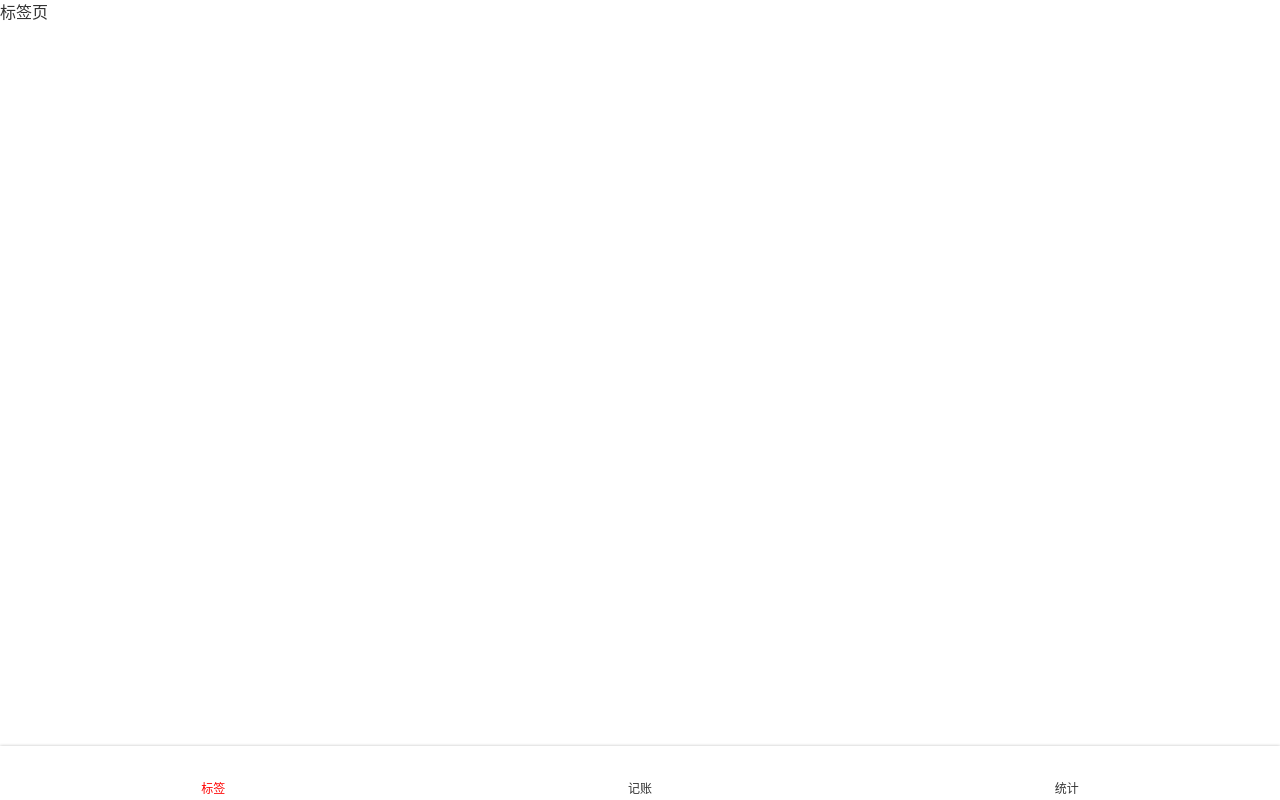
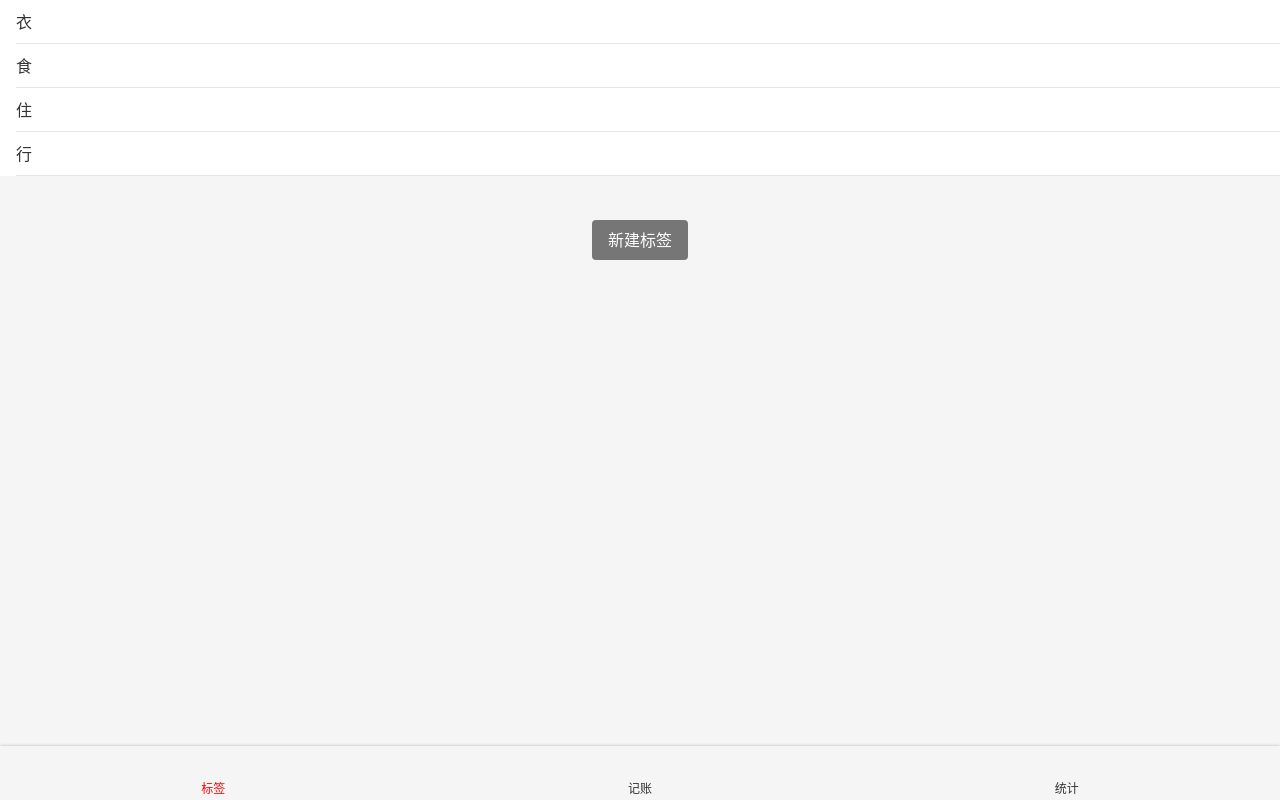
Before and after one commit to Layouwen/yixin-money-vue, a Vue app: page /#/labels in a window 1280 px wide. Built offline with nearby package versions, Linux system fonts and the light colour scheme; the HTML template or start-up script is replaced by a standard one.

Commit message:
大概完成Labels的CSS样式

```diff
--- a/src/App.vue
+++ b/src/App.vue
@@ -15,6 +15,7 @@
     font-size: 16px;
     line-height: 1.5;
     color: #333;
+    background: #f5f5f5;
   }
 
 </style>
--- a/src/views/Labels.vue
+++ b/src/views/Labels.vue
@@ -1,6 +1,26 @@
 <template>
   <Layout>
-    <p>标签页</p>
+    <ol class="tags">
+      <li>
+        <span>衣</span>
+        <Icon name="right"/>
+      </li>
+      <li>
+        <span>食</span>
+        <Icon name="right"/>
+      </li>
+      <li>
+        <span>住</span>
+        <Icon name="right"/>
+      </li>
+      <li>
+        <span>行</span>
+        <Icon name="right"/>
+      </li>
+    </ol>
+    <div class="createTag-wrapper">
+      <button class="createTag">新建标签</button>
+    </div>
   </Layout>
 </template>
 
@@ -11,5 +31,34 @@
 </script>
 
 <style lang="scss" scoped>
-
+  .tags {
+    padding-left: 16px;
+    font-size: 16px;
+    background: #fff;
+    > li {
+      display: flex;
+      align-items: center;
+      justify-content: space-between;
+      min-height: 44px;
+      border-bottom: 1px solid #e6e6e6;
+      > svg {
+        margin-right: 16px;
+        width: 18px;
+        height: 18px;
+        color: #666;
+      }
+    }
+  }
+  .createTag {
+    padding:0 16px;
+    height: 40px;
+    color: #fff;
+    border: none;
+    border-radius: 4px;
+    background: #767676;
+    &-wrapper {
+      margin-top: 44px;
+      text-align: center;
+    }
+  }
 </style>
```
Also changed, not shown: src/assets/icons/right.svg (added).
